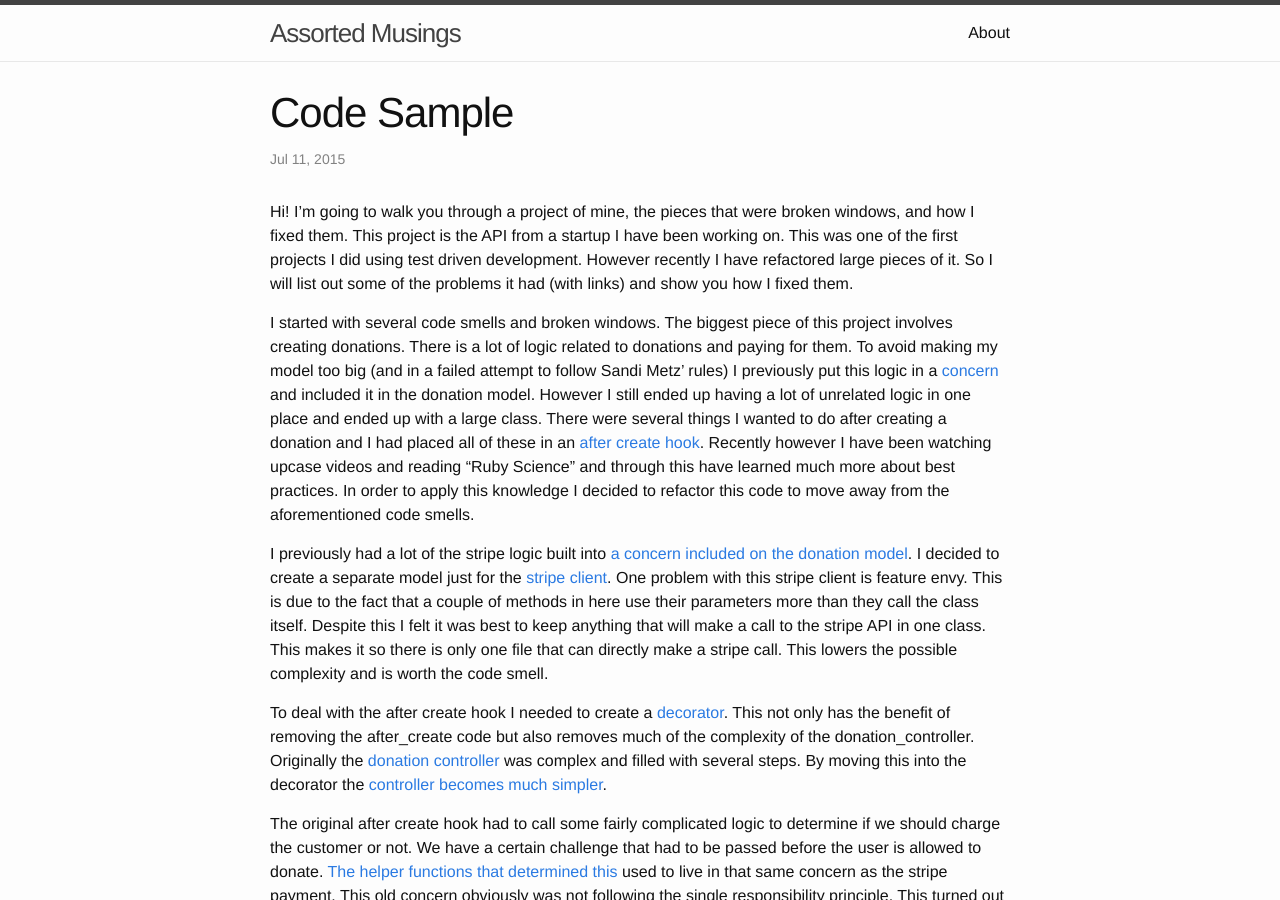
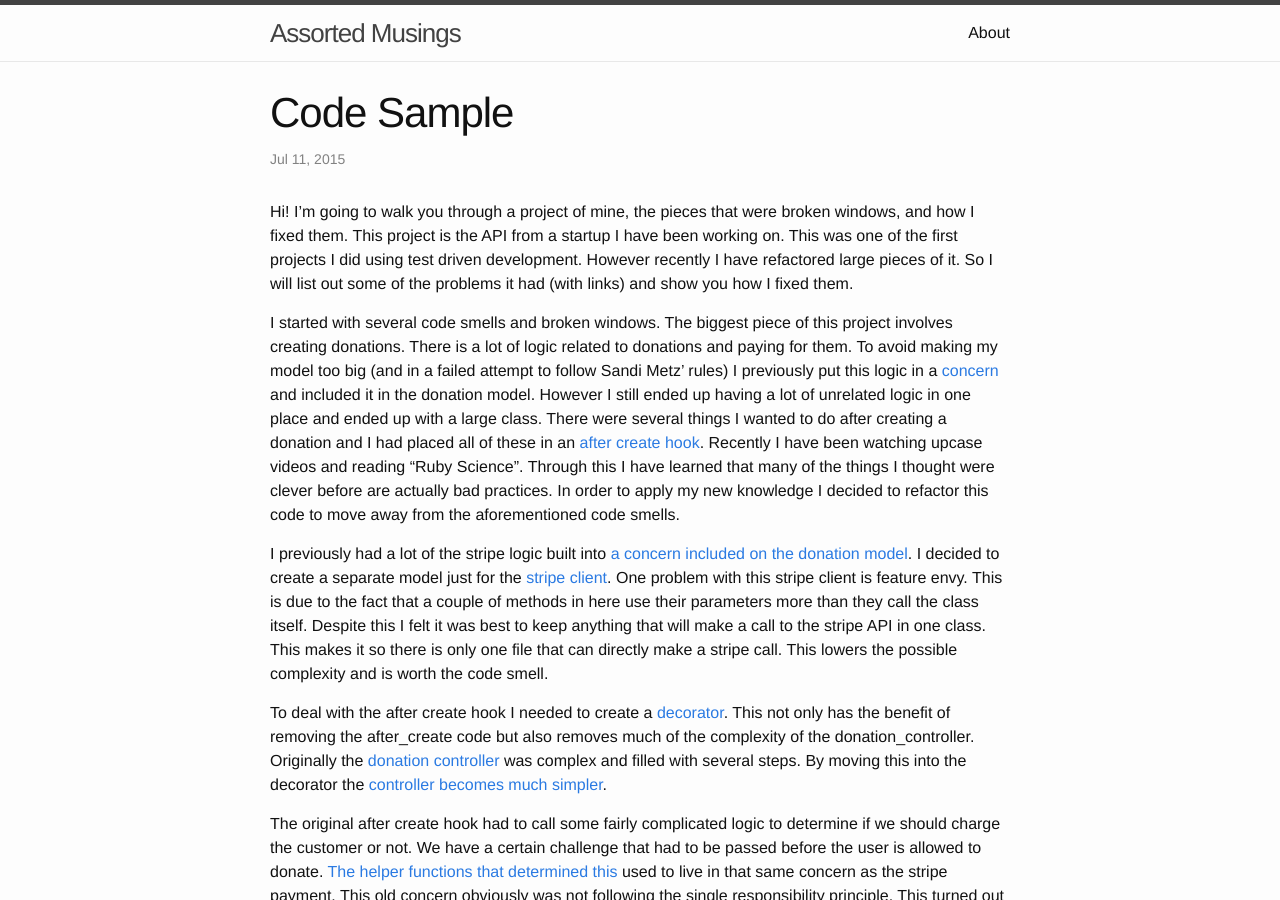
Before and after one commit to frasermince/frasermince.github.io, a Jekyll site: the page built from _posts/2015-07-11-code-sample.markdown, in a window 1280 px wide and 900 px high. Built offline with Jekyll 4.4.1, drawn with Linux system fonts in a browser that asks for light colours.

Commit message:
Make second paragraph flow better.

```diff
--- a/_posts/2015-07-11-code-sample.markdown
+++ b/_posts/2015-07-11-code-sample.markdown
@@ -6,7 +6,7 @@ categories: refator code sample
 ---
 Hi! I'm going to walk you through a project of mine, the pieces that were broken windows, and how I fixed them. This project is the API from a startup I have been working on. This was one of the first projects I did using test driven development. However recently I have refactored large pieces of it. So I will list out some of the problems it had (with links) and show you how I fixed them.
 
-I started with several code smells and broken windows. The biggest piece of this project involves creating donations. There is a lot of logic related to donations and paying for them. To avoid making my model too big (and in a failed attempt to follow Sandi Metz' rules) I previously put this logic in a [concern][pledgeable] and included it in the donation model. However I still ended up having a lot of unrelated logic in one place and ended up with a large class. There were several things I wanted to do after creating a donation and I had placed all of these in an [after create hook][after]. Recently however I have been watching upcase videos and reading "Ruby Science" and through this have learned much more about best practices. In order to apply this knowledge I decided to refactor this code to move away from the aforementioned code smells.
+I started with several code smells and broken windows. The biggest piece of this project involves creating donations. There is a lot of logic related to donations and paying for them. To avoid making my model too big (and in a failed attempt to follow Sandi Metz' rules) I previously put this logic in a [concern][pledgeable] and included it in the donation model. However I still ended up having a lot of unrelated logic in one place and ended up with a large class. There were several things I wanted to do after creating a donation and I had placed all of these in an [after create hook][after]. Recently I have been watching upcase videos and reading "Ruby Science". Through this I have learned that many of the things I thought were clever before are actually bad practices. In order to apply my new knowledge I decided to refactor this code to move away from the aforementioned code smells.
 
 I previously had a lot of the stripe logic built into [a concern included on the donation model][create_subscription]. I decided to create a separate model just for the [stripe client][stripe_client]. One problem with this stripe client is feature envy. This is due to the fact that a couple of methods in here use their parameters more than they call the class itself. Despite this I felt it was best to keep anything that will make a call to the stripe API in one class. This makes it so there is only one file that can directly make a stripe call. This lowers the possible complexity and is worth the code smell.
 
```
